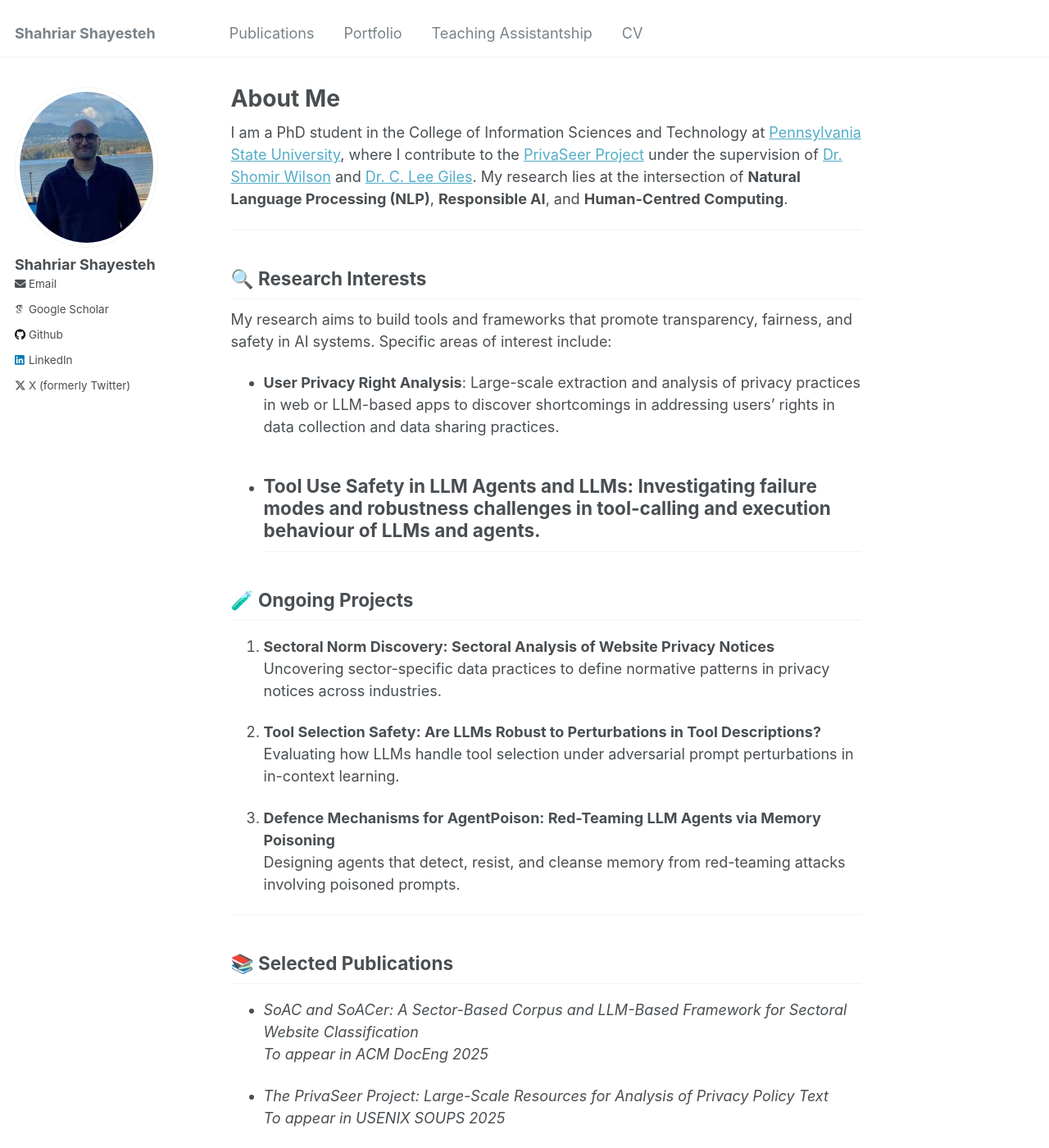
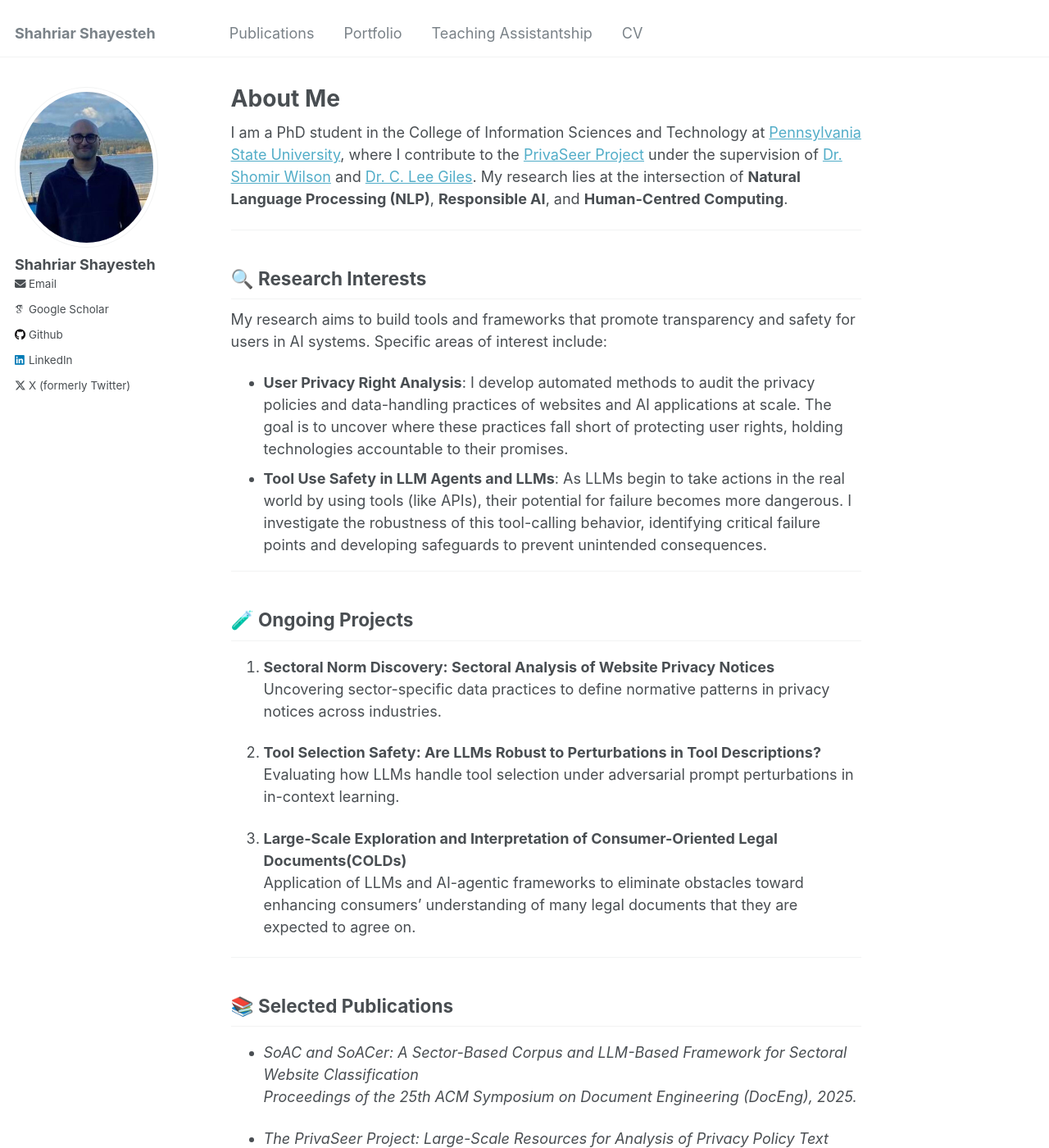
Before and after one commit to shahriarshayesteh/shahriarshayesteh.github.io, a Jekyll site: the page built from _pages/about.md, in a window 1280 px wide and 1400 px high. Shown: the whole window at 82% size. Built offline with Jekyll 4.4.1, drawn with Linux system fonts in a browser that asks for light colours; some web fonts are replaced; some of the changed text lies outside the part shown.

Commit message:
Update about.md

```diff
--- a/_pages/about.md
+++ b/_pages/about.md
@@ -14,10 +14,11 @@ I am a PhD student in the College of Information Sciences and Technology at [Pen
 
 ## 🔍 Research Interests
 
-My research aims to build tools and frameworks that promote transparency, fairness, and safety in AI systems. Specific areas of interest include:
+My research aims to build tools and frameworks that promote transparency and safety for users in AI systems. Specific areas of interest include:
 
-- **User Privacy Right Analysis**: Large-scale extraction and analysis of privacy practices in web or LLM-based apps to discover shortcomings in addressing users' rights in data collection and data sharing practices.
-- **Tool Use Safety in LLM Agents and LLMs**: Investigating failure modes and robustness challenges in tool-calling and execution behaviour of LLMs and agents.
+- **User Privacy Right Analysis**: I develop automated methods to audit the privacy policies and data-handling practices of websites and AI applications at scale. The goal is to uncover where these practices fall short of protecting user rights, holding technologies accountable to their promises.
+- **Tool Use Safety in LLM Agents and LLMs**:  As LLMs begin to take actions in the real world by using tools (like APIs), their potential for failure becomes more dangerous. I investigate the robustness of this tool-calling behavior, identifying critical failure points and developing safeguards to prevent unintended consequences.
+
 ---
 
 ## 🧪 Ongoing Projects
@@ -28,21 +29,22 @@ My research aims to build tools and frameworks that promote transparency, fairne
 2. **Tool Selection Safety: Are LLMs Robust to Perturbations in Tool Descriptions?**
    Evaluating how LLMs handle tool selection under adversarial prompt perturbations in in-context learning.
 
-3. **Defence Mechanisms for AgentPoison: Red-Teaming LLM Agents via Memory Poisoning**
-   Designing agents that detect, resist, and cleanse memory from red-teaming attacks involving poisoned prompts.
+3. **Large-Scale Exploration and Interpretation of Consumer-Oriented Legal Documents(COLDs)**
+   Application of LLMs and AI-agentic frameworks to eliminate obstacles toward enhancing consumers’ understanding of many legal
+documents that they are expected to agree on.
 
 ---
 
 ## 📚 Selected Publications
 
 - *SoAC and SoACer: A Sector-Based Corpus and LLM-Based Framework for Sectoral Website Classification*
-  *To appear in ACM DocEng 2025*
+  *Proceedings of the 25th ACM Symposium on Document Engineering (DocEng), 2025.*
 
 - *The PrivaSeer Project: Large-Scale Resources for Analysis of Privacy Policy Text*
-  *To appear in USENIX SOUPS 2025*
+  *2025 Symposium on Usable Privacy and Security (SOUPS), USENIX.*
 
 - *Generative Adversarial Learning with Negative Data Augmentation for Semi-Supervised Text Classification*
-  *FLAIRS-35, 2022*
+  *Proceedings of the 35th International Florida Artificial Intelligence Research Society Conference (FLAIRS-35), 2022.*
 
 For a full list of publications and academic contributions, please refer to [Google Scholar](https://scholar.google.com/citations?hl=en&user=uHhMvzgAAAAJ).
 
```
Also changed, not shown: other parts of _pages/about.md (+2 -2 lines).
